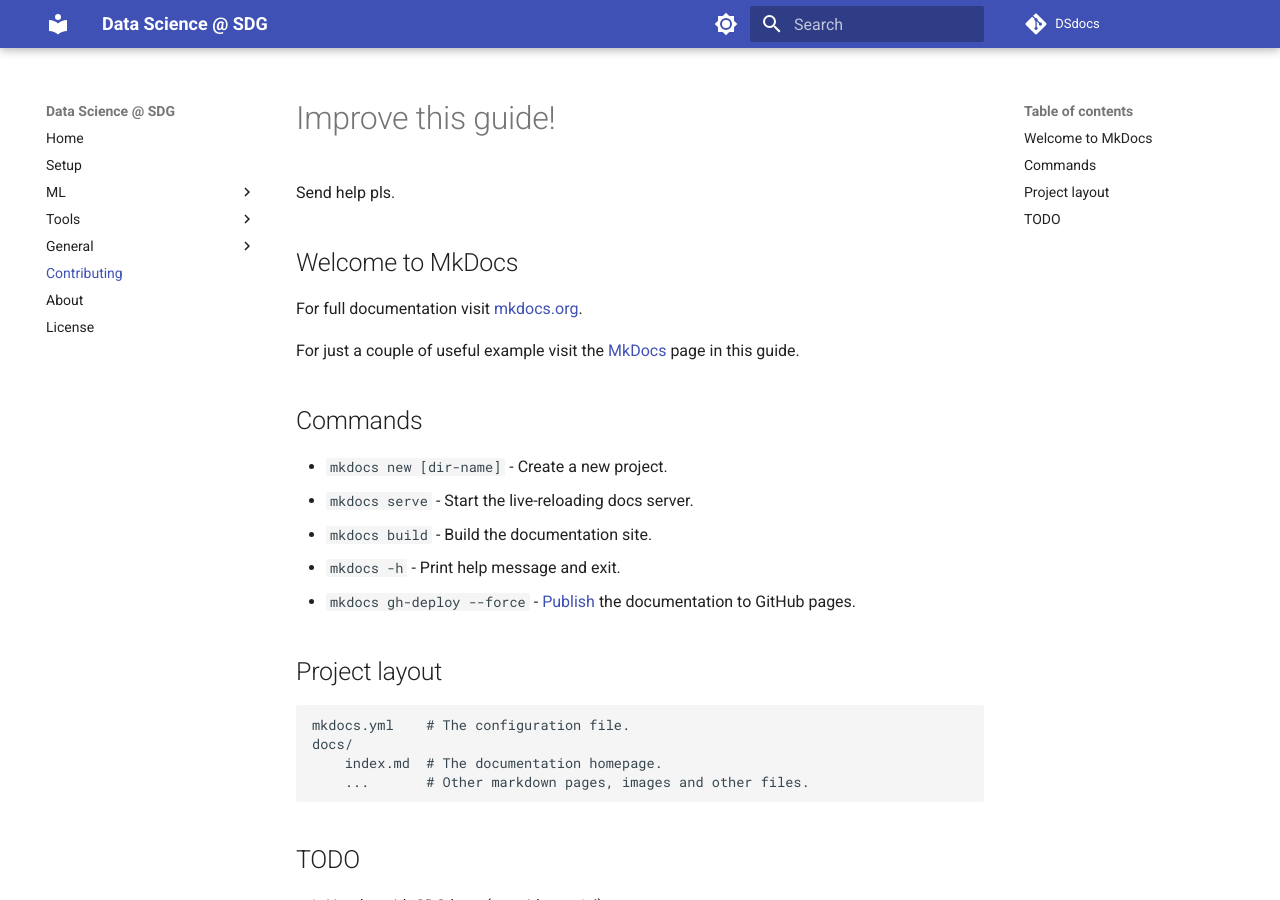
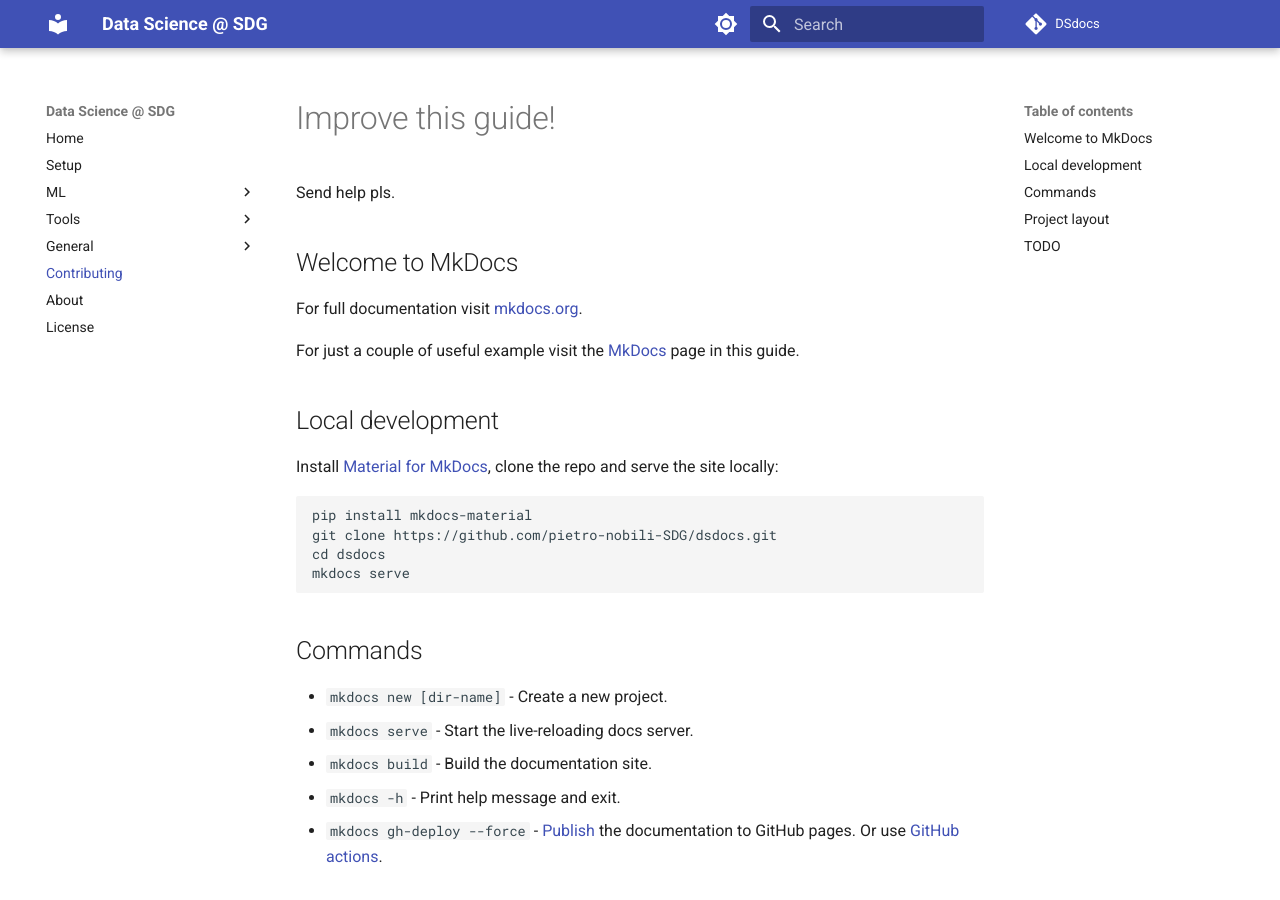
Before and after one commit to pietro-nobili-SDG/dsdocs, an MkDocs documentation site: the page built from docs/mkdocs/contributing.md, in a window 1280 px wide and 900 px high. Built offline with MkDocs 1.6.1 and Material for MkDocs 9.7.7, drawn with Linux system fonts in a browser that asks for light colours; comment, search, counter and statistics services are not loaded.

Commit message:
Add notes for local development

````diff
--- a/docs/mkdocs/contributing.md
+++ b/docs/mkdocs/contributing.md
@@ -10,6 +10,20 @@ For just a couple of useful example visit the
 [MkDocs](../guide/)
 page in this guide.
 
+## Local development
+
+Install
+[Material for MkDocs](https://squidfunk.github.io/mkdocs-material/),
+clone the repo
+and serve the site locally:
+
+```
+pip install mkdocs-material
+git clone https://github.com/pietro-nobili-SDG/dsdocs.git
+cd dsdocs
+mkdocs serve
+```
+
 ## Commands
 
 * `mkdocs new [dir-name]` - Create a new project.
@@ -17,6 +31,7 @@ page in this guide.
 * `mkdocs build` - Build the documentation site.
 * `mkdocs -h` - Print help message and exit.
 * `mkdocs gh-deploy --force` - [Publish](https://squidfunk.github.io/mkdocs-material/publishing-your-site/#with-mkdocs) the documentation to GitHub pages.
+  Or use [GitHub actions](https://squidfunk.github.io/mkdocs-material/publishing-your-site/#with-github-actions).
 
 ## Project layout
 
````
